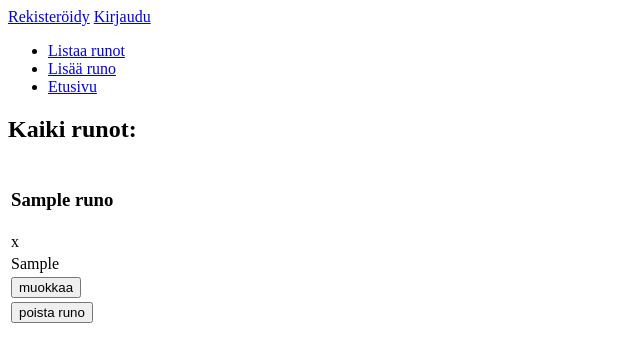
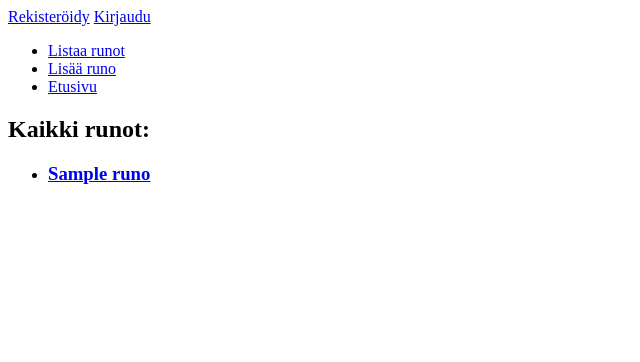
Before and after one commit to vsvala/Runoarkisto, a Flask app: page /runot/ in a window 1280 px wide. Shown: the top 362 px of the page, without its empty margins (0-640 px from the left). Run offline with Flask 2, Linux system fonts and the light colour scheme; tables that the repository leaves empty hold one stand-in row (values such as "Sample post").

Commit message:
toiminnalisuuksisen säätöä

```diff
--- a/application/runot/views.py
+++ b/application/runot/views.py
@@ -5,12 +5,12 @@ from flask_login import login_required, current_user
 from application.runot.models import Runo
 from application.runot.forms import RunoForm
 
-@app.route("/runot/<runo_id>/", methods=["GET"])
-def runot_naytayks(runo_id):
+@app.route("/runot/one/<runo_id>/", methods=["GET"])
+def runot_showOne(runo_id):
     t = Runo.query.get(runo_id)
     print(t)
 
-    return render_template("runot/yks.html",  t=t)
+    return render_template("runot/one.html",  t=t)
 
 
 @app.route("/runot/", methods=["GET"])
--- a/application/templates/index.html
+++ b/application/templates/index.html
@@ -3,6 +3,6 @@
 {% block body %}
 <h1>Runoarkisto</h1>
 <p>
-  Tähän tulee runoarkiston sisältöä
+  Tähän arvotaan aina eri runo kun ehdin toiminnon tehdä :)
 </p>
 {% endblock %}
--- a/application/templates/layout.html
+++ b/application/templates/layout.html
@@ -25,7 +25,7 @@
 
       {% block body %}
       <p>
-	Tähän tuodaan sisältö muualta.
+sisältöä
       </p>
       {% endblock %}
     </body>
--- a/application/templates/runot/list.html
+++ b/application/templates/runot/list.html
@@ -1,35 +1,15 @@
 {% extends "layout.html" %}
 
 {% block body %}
-  <table>
-    <tr>
-      <h2>Kaiki runot: </h2><td>
-    </tr>
+
+      <h2>Kaikki runot: </h2>
+
     {% for runo in runot %}
-    <tr>
-      <td><h3>{{ runo.name }}</h3></td>
-    </tr>
+    <ul>
+    <li><a href="{{ url_for('runot_showOne', runo_id=runo.id) }}"><h3>{{ runo.name }}</h3></a></li>
 
-    <tr>
-      <td>{{ runo.sisalto }}</td>
-    </tr>
+  </ul>
+    {% endfor %}
+{% endblock %}
 
-    <tr>
-      <td>{{ runo.runoilija }}</td>
-     </tr>
-
-   <tr>
-      <td> <a href= "{{ url_for('runot_uppdateForm', runo_id=runo.id)}}"><button>muokkaa</button></a> </td>
-      <!-- "{{ url_for('runot_uppdateForm', runo_id=runo.id)}}"> -->
-
-    </tr>
-    <tr>
-        <td>
-            <form method="POST" action="{{ url_for('runot_delete', runo_id=runo.id)}}">
-                <input type="submit" value="poista runo" />
-            </form>
-        </td>
-    </tr>
-    {% endfor %}
-  </table>
-{% endblock %}
+<!-- <td><a href="{{ url_for('runot_showOne', runo_id=runo.id) }}"><h3>{{ runo.name }}<button> näytä koko runo </button></h3></a></td> -->
--- a/application/templates/runot/uusi.html
+++ b/application/templates/runot/uusi.html
@@ -20,9 +20,6 @@
       </ul>
     </td>
         </tr>
-
-
-
     <tr>
     <td>
         {{ form.sisalto.label }}
```
Also changed, not shown: application/templates/runot/one.html (added, +47 -0 lines), application/templates/runot/yks.html (deleted, +0 -16 lines).
